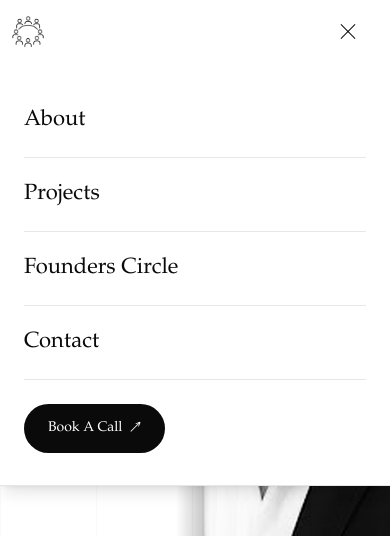
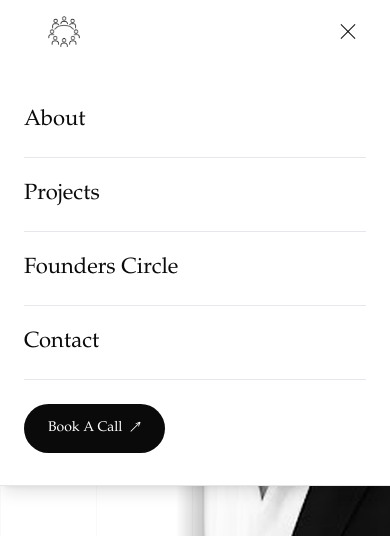
Before and after one commit to ObadiahLord/obadiah-lord-site, a Next.js app: page / in a window 390 px wide. Both pictures are taken after a click on the button "Toggle menu". Shown: the top 536 px of the page. Built offline with nearby package versions, Linux system fonts and the light colour scheme.

Commit message:
Fix mobile nav overflow

```diff
--- a/components/Nav.tsx
+++ b/components/Nav.tsx
@@ -36,11 +36,11 @@ export default function Nav() {
         initial={{ opacity: 0, y: -12 }}
         animate={{ opacity: 1, y: 0 }}
         transition={{ duration: 0.8, delay: 0.2, ease: [0.22, 1, 0.36, 1] }}
-        className={`fixed top-0 inset-x-0 z-50 flex h-16 items-center justify-between px-4 transition-[background,border-color,box-shadow,backdrop-filter] duration-200 md:h-20 md:px-10 ${
+        className={`fixed top-0 inset-x-0 z-50 flex h-16 items-center justify-between overflow-x-clip px-4 transition-[background,border-color,box-shadow,backdrop-filter] duration-200 md:h-20 md:px-10 ${
           scrolled ? 'nav-surface border-b border-ink/10' : 'border-b border-transparent'
         }`}
       >
-        <a href="#top" onClick={scrollTo('#top')} className="flex items-center -ml-9 md:-ml-12">
+        <a href="#top" onClick={scrollTo('#top')} className="flex shrink-0 items-center md:-ml-12">
           <img
             src="/images/unnamed.png"
             alt="Obadiah Lord"
@@ -94,7 +94,7 @@ export default function Nav() {
             animate={{ opacity: 1, y: 0 }}
             exit={{ opacity: 0, y: -6 }}
             transition={{ duration: 0.22 }}
-            className="fixed top-0 inset-x-0 z-40 bg-paper pt-20 pb-8 px-6 flex flex-col border-b border-ink/10 shadow-lg md:hidden"
+            className="fixed top-0 inset-x-0 z-40 flex flex-col overflow-x-clip border-b border-ink/10 bg-paper px-6 pb-8 pt-20 shadow-lg md:hidden"
           >
             {links.map((l) => (
               <a
```
